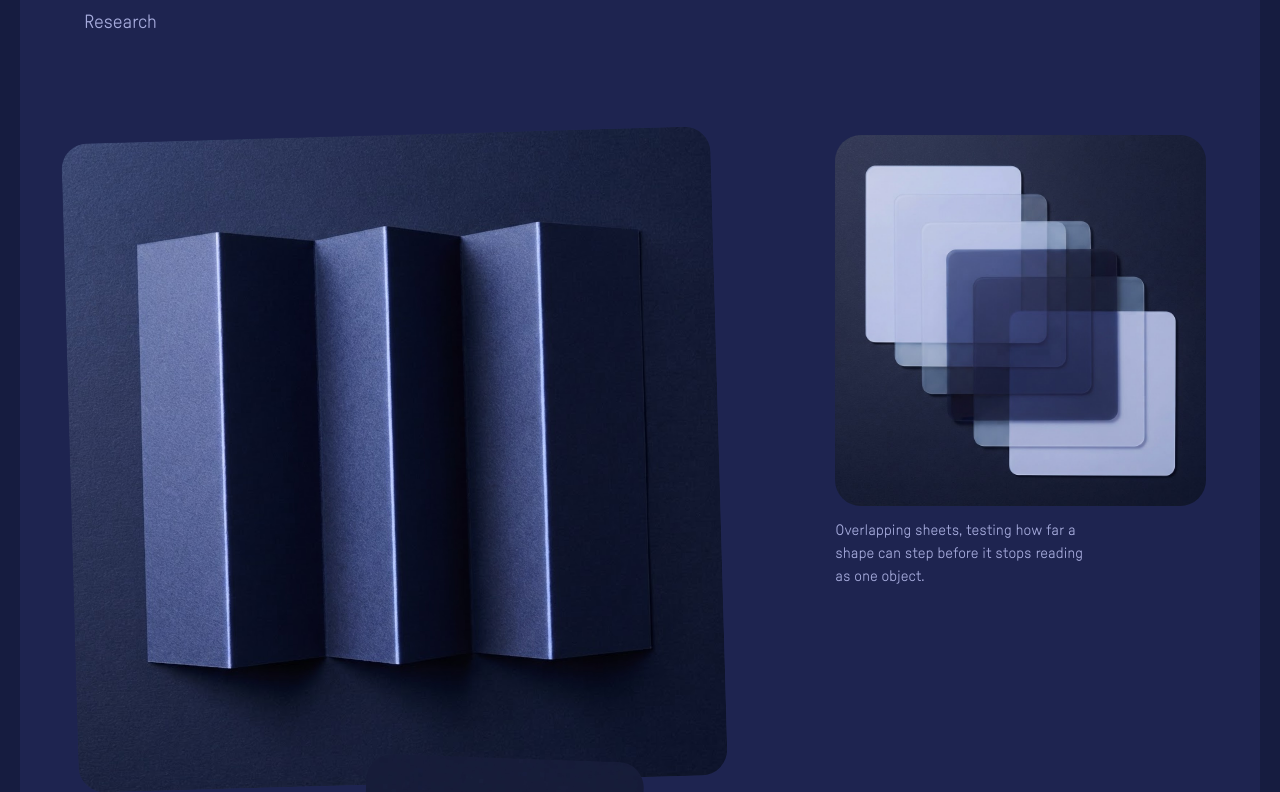
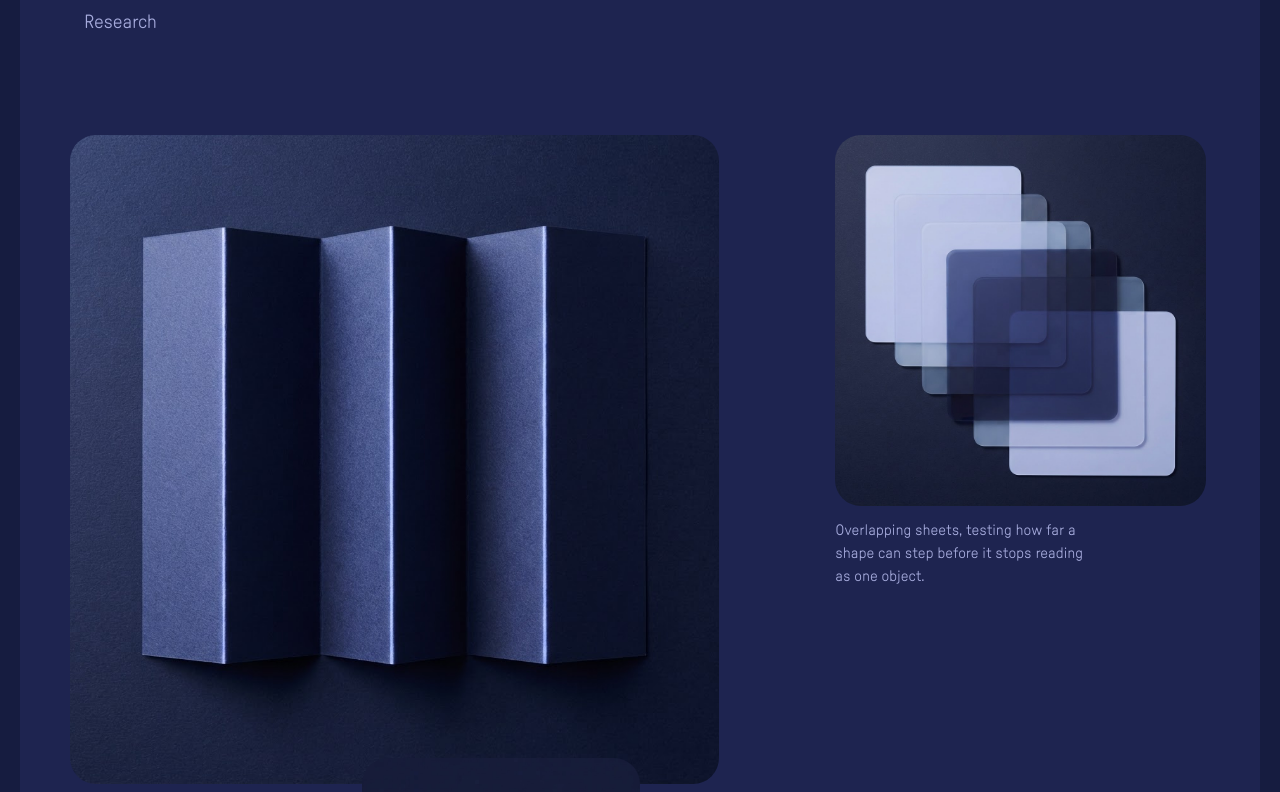
Before and after one commit to cedarandcactus/burgama-site-14.5, a Next.js app: page / in a window 1280 px wide. Shown: the part 2840-3632 px from the top of the page. Built offline with nearby package versions, Linux system fonts and the light colour scheme.

Commit message:
feat: adjust aspect ratios and remove object rotation in animations

```diff
--- a/app/globals.css
+++ b/app/globals.css
@@ -3763,18 +3763,31 @@ body:has(.lot-poster) > .mobile-console {
   object-fit: cover;
 }
 
-/* Wurqly: a near-full-width cinematic band. */
+/*
+  Wurqly: a near-full-width cinematic band.
+
+  On mobile a 16/9 band is only ~150px tall at this width — a letterbox slot
+  rather than an image. It goes properly tall here and reclaims the cinematic
+  proportion at the desktop breakpoint below, where there is width to spend.
+*/
 .well--cinema {
-  aspect-ratio: 16 / 9;
-}
-
-/*
-  Go2Bites: a wide landscape opening, held away from its title. Matched to
-  the source screenshot's own 16:10 — a 4/3 well cut straight through the
-  middle of the page's headline.
+  aspect-ratio: 4 / 5;
+}
+
+/*
+  Go2Bites: a wide landscape opening, held away from its title.
+
+  Tall on mobile, and NOT the same height as its neighbours — the three
+  projects are supposed to differ in shape, so they get three distinct tall
+  ratios rather than one shared one, which would turn the act back into the
+  repeated-card stack the brief rules out.
+
+  Cropping is safe in this direction: `object-position: center top` means a
+  taller well takes the extra off the BOTTOM of the screenshot and leaves the
+  headline intact. It is horizontal cropping that destroys these images.
 */
 .well--landscape {
-  aspect-ratio: 16 / 10;
+  aspect-ratio: 6 / 7;
 }
 
 /*
@@ -3818,11 +3831,33 @@ body:has(.lot-poster) > .mobile-console {
 }
 
 /*
-  Hiking Pony: filling its surface nearly to the brim. 4/3 rather than 3/2
-  because the source is square and a wider well would shave a third off it.
+  Hiking Pony: filling its surface nearly to the brim. Square on mobile,
+  which is both the tall end of this act's range and the source image's own
+  ratio — so it is the one work image shown with no crop at all. Widens to
+  4/3 on desktop (never 3/2, which would shave a third off a square source).
 */
 .well--brim {
-  aspect-ratio: 4 / 3;
+  aspect-ratio: 1 / 1;
+}
+
+/*
+  DESKTOP: the wells reclaim their wider, composition-driven proportions.
+  The tall ratios above exist because a wide well at ~271px of mobile width
+  collapses into a slot; once there is real width, these shapes are what make
+  the three projects read as different pieces of work.
+*/
+@media (min-width: 62rem) {
+  .well--cinema {
+    aspect-ratio: 16 / 9;
+  }
+
+  .well--landscape {
+    aspect-ratio: 16 / 10;
+  }
+
+  .well--brim {
+    aspect-ratio: 4 / 3;
+  }
 }
 
 /*
@@ -4127,8 +4162,17 @@ body:has(.lot-poster) > .mobile-console {
   justify-content: center;
 }
 
+/*
+  The aspect-ratio is load-bearing, not decorative. This image is `loading
+  ="lazy"` with no intrinsic size reserved, so before it decoded the box
+  measured 271x0 — the object was literally absent, and because this is the
+  PINNED act, ScrollTrigger computed the pin distance from that collapsed
+  layout. Reserving the ratio fixes the measurement and the layout shift.
+  1/1 matches the square source, so nothing is cropped.
+*/
 .cap-object {
   width: min(100%, 520px);
+  aspect-ratio: 1 / 1;
   border-radius: var(--well-radius);
   overflow: hidden;
   flex-shrink: 0;
@@ -4137,7 +4181,9 @@ body:has(.lot-poster) > .mobile-console {
 .cap-object img {
   display: block;
   width: 100%;
-  height: auto;
+  /* Fills the reserved box rather than defining it. */
+  height: 100%;
+  object-fit: cover;
 }
 
 .cap-title {
--- a/components/home/act-capabilities.tsx
+++ b/components/home/act-capabilities.tsx
@@ -10,9 +10,9 @@ import { gsap, createActContext, motionScale, prefersReducedMotion } from '@/lib
  * pages cannot drift apart. No cards, no icons, no paragraph under each line.
  *
  * The choreography is a designer repositioning a physical object: it settles,
- * lifts, turns a few degrees, then moves aside — and the space it vacates is
- * where the typography arrives. The object never spins, never loops, and the
- * rotation is capped low enough to read as a considered placement.
+ * lifts, then moves aside — and the space it vacates is where the typography
+ * arrives. The object never spins and never loops, and it stays SQUARE to the
+ * page throughout: no rotation at any point in the sequence.
  *
  * The RESTING CSS state is the finished composition (object left, type right,
  * everything visible). The timeline animates backwards from an establishing
@@ -85,7 +85,6 @@ export function ActCapabilities() {
             xPercent: aside,
             yPercent: 6,
             scale: sideBySide ? 1.16 : 1,
-            rotate: 0,
           },
           {
             yPercent: 0,
@@ -95,14 +94,14 @@ export function ActCapabilities() {
           },
         )
           /*
-            3–5. The turn and the move aside, together — one gesture, not two.
-            10 degrees, inside the 8–15 ceiling, and reduced on mobile with
-            the rest of the transform work.
+            3–5. The move aside. This used to also turn the object 5–10
+            degrees, which is removed: the pictures stay square to the page.
+            The repositioning gesture now reads through the scale and the
+            lateral move alone, and the object lands upright.
           */
           .to(
             object,
             {
-              rotate: short ? 5 : 10,
               xPercent: 0,
               scale: 1,
               ease: 'none',
--- a/components/home/act-research.tsx
+++ b/components/home/act-research.tsx
@@ -32,11 +32,16 @@ export function ActResearch() {
 
           These are small numbers on purpose: the instruction is that they
           must not fly around or feel like a scrapbook.
+
+          TRANSLATION ONLY — no rotation. The pieces used to start at a slight
+          angle and straighten as they settled, which meant they were visibly
+          tilted for the whole time the act was crossing the viewport. The
+          differing weights now read purely through distance and direction.
         */
-        const settle: [string, { x?: number; y: number; rotate?: number }][] = [
-          ['.rstudy--fold', { y: 34, x: -14, rotate: -1.6 }],
+        const settle: [string, { x?: number; y: number }][] = [
+          ['.rstudy--fold', { y: 34, x: -14 }],
           ['.rstudy--plate', { y: -30, x: 10 }],
-          ['.rstudy--cast', { y: 46, rotate: 2 }],
+          ['.rstudy--cast', { y: 46 }],
         ]
 
         settle.forEach(([selector, from]) => {
@@ -47,12 +52,10 @@ export function ActResearch() {
             {
               y: (from.y ?? 0) * s,
               x: (from.x ?? 0) * s,
-              rotate: (from.rotate ?? 0) * s,
             },
             {
               y: 0,
               x: 0,
-              rotate: 0,
               ease: 'none',
               scrollTrigger: {
                 trigger: scope,
```
